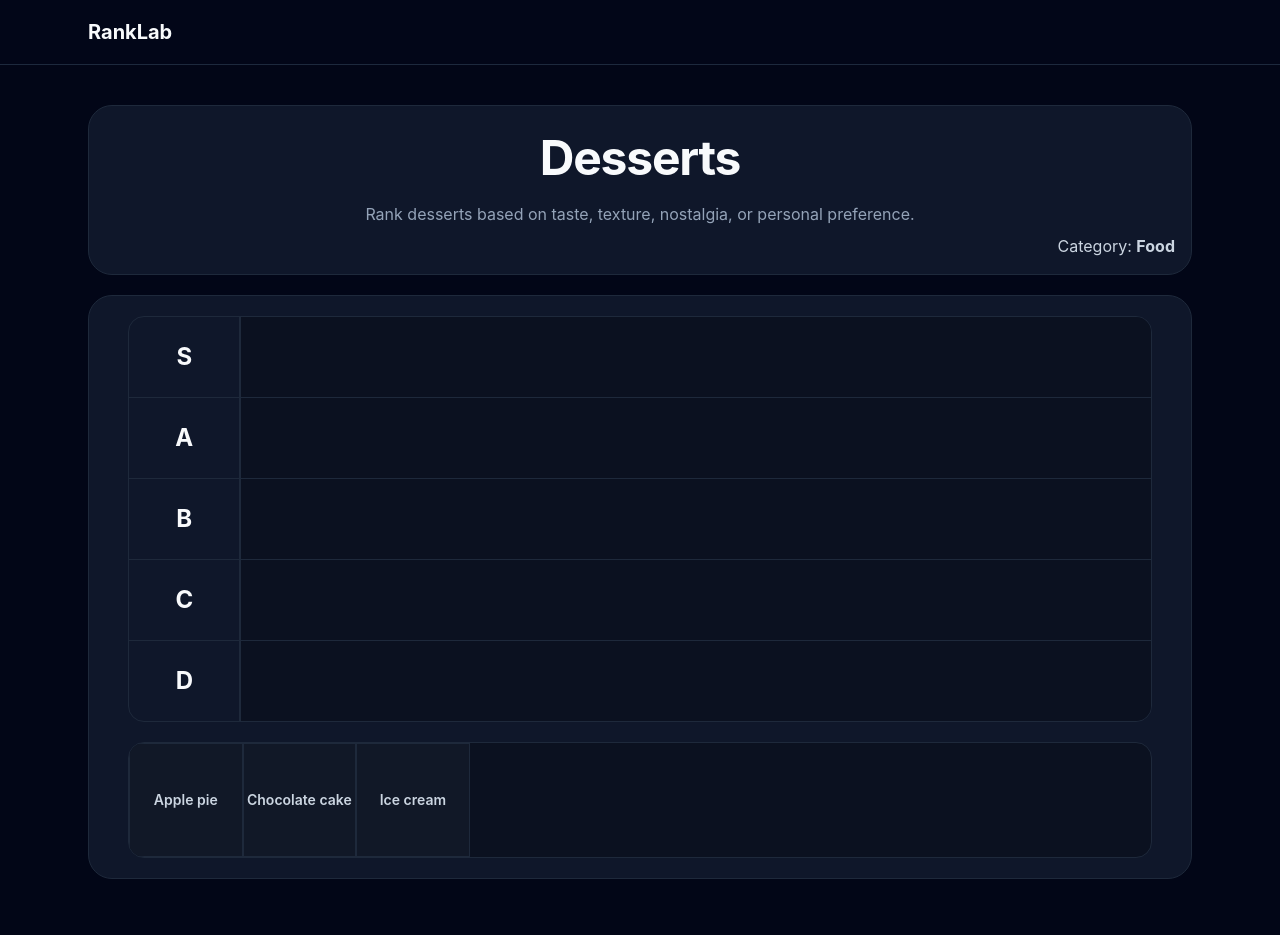
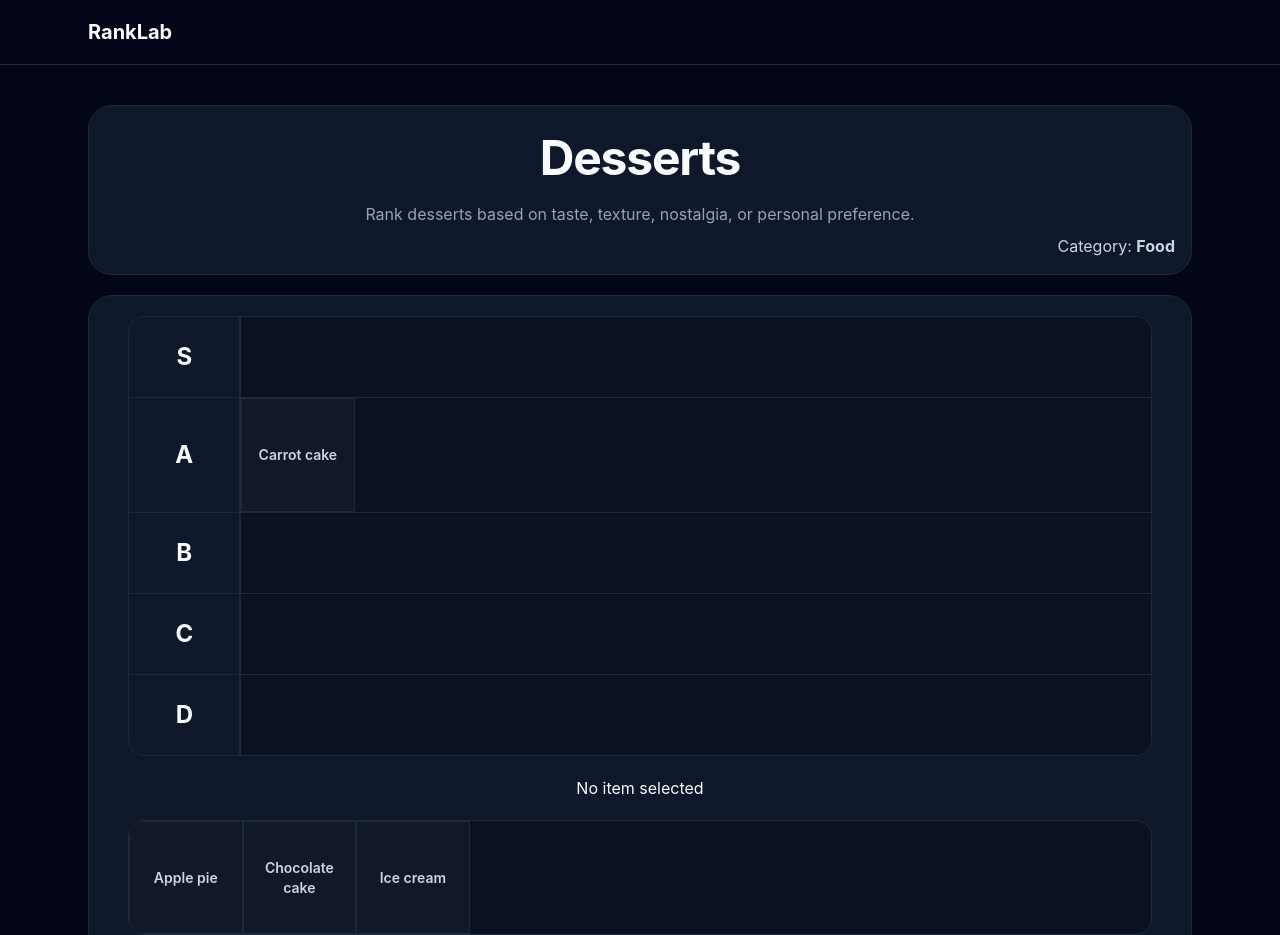
Before and after one commit to SantiG11/ranklab, a React (Vite) app: page /templates/desserts in a window 1280 px wide. Shown: the top 935 px of the page. Built offline with nearby package versions, Linux system fonts and the light colour scheme.

Commit message:
selected item state added

```diff
--- a/src/components/RankingItemCard.tsx
+++ b/src/components/RankingItemCard.tsx
@@ -1,15 +1,36 @@
 type RankingItemCardProps = {
   title: string;
+  id: string;
+  isSelected: boolean;
+  onSelect: (id: string) => void;
 };
 
-export default function RankingItemCard({ title }: RankingItemCardProps) {
+export default function RankingItemCard({
+  title,
+  id,
+  isSelected,
+  onSelect,
+}: RankingItemCardProps) {
   return (
-    <div className="aspect-square min-w-0 overflow-hidden border border-app-border">
-      <div className="flex h-full w-full items-center justify-center bg-app-surface-elevated">
-        <p className="text-center text-sm font-semibold text-text-soft">
+    <button
+      type="button"
+      onClick={() => onSelect(id)}
+      aria-pressed={isSelected}
+      className={`aspect-square min-w-0 overflow-hidden border text-left transition-all duration-200 ease-out focus:outline-none focus:ring-2 focus:ring-brand focus:ring-offset-2 focus:ring-offset-app-bg active:scale-[0.97] ${
+        isSelected
+          ? "border-brand bg-brand-soft shadow-[0_0_0_1px_rgba(124,58,237,0.35)] hover:border-brand-hover hover:bg-brand"
+          : "border-app-border bg-app-surface-elevated hover:-translate-y-0.5 hover:border-app-border-soft hover:bg-app-surface hover:shadow-lg hover:shadow-black/20"
+      }`}
+    >
+      <div className="flex h-full w-full items-center justify-center p-2">
+        <p
+          className={`text-center text-sm font-semibold transition-colors duration-200 ${
+            isSelected ? "text-text-main" : "text-text-soft"
+          }`}
+        >
           {title}
         </p>
       </div>
-    </div>
+    </button>
   );
 }
--- a/src/components/TierRow.tsx
+++ b/src/components/TierRow.tsx
@@ -3,13 +3,23 @@ import RankingItemCard from "./RankingItemCard";
 type TierRowProps = {
   name: string;
   id: string;
+  isSelected?: boolean;
+  selectedItem?: string;
+  onSelect: (id: string) => void;
   items: {
     id: string;
     title: string;
   }[];
 };
 
-export default function TierRow({ id, name, items }: TierRowProps) {
+export default function TierRow({
+  id,
+  name,
+  items,
+  isSelected,
+  selectedItem,
+  onSelect,
+}: TierRowProps) {
   return (
     <div
       key={id}
@@ -21,7 +31,13 @@ export default function TierRow({ id, name, items }: TierRowProps) {
 
       <div className="grid min-w-0 grid-cols-[repeat(auto-fill,minmax(7rem,1fr))] gap-0 bg-app-bg-soft">
         {items.map((item: { id: string; title: string }) => (
-          <RankingItemCard key={`${id}-${item.id}`} title={item.title} />
+          <RankingItemCard
+            key={`${id}-${item.id}`}
+            id={item.id}
+            title={item.title}
+            isSelected={isSelected || selectedItem === item.id}
+            onSelect={onSelect}
+          />
         ))}
       </div>
     </div>
--- a/src/features/templates/templateData.ts
+++ b/src/features/templates/templateData.ts
@@ -45,7 +45,11 @@ export const templates = [
     category: "Food",
     tiers: [
       { id: "tier-s", name: "S", items: [] },
-      { id: "tier-a", name: "A", items: [] },
+      {
+        id: "tier-a",
+        name: "A",
+        items: [{ id: "carrot-cake", title: "Carrot cake" }],
+      },
       { id: "tier-b", name: "B", items: [] },
       { id: "tier-c", name: "C", items: [] },
       { id: "tier-d", name: "D", items: [] },
--- a/src/pages/TemplateRankingPage.tsx
+++ b/src/pages/TemplateRankingPage.tsx
@@ -13,6 +13,8 @@ export function TemplateRankingPage() {
 
   const [tiers, setTiers] = useState(template.tiers);
   const [unrankedItems, setUnrankedItems] = useState(template.unrankedItems);
+
+  const [selectedItemId, setSelectedItemId] = useState<string | null>(null);
 
   return (
     <main className="app-page">
@@ -34,13 +36,31 @@ export function TemplateRankingPage() {
         <section className="app-section flex w-full flex-col items-center gap-5 p-5">
           <div className="w-full max-w-5xl overflow-hidden rounded-2xl border border-app-border">
             {tiers.map((tier) => (
-              <TierRow name={tier.name} id={tier.id} items={tier.items} />
+              <TierRow
+                name={tier.name}
+                id={tier.id}
+                items={tier.items}
+                selectedItem={selectedItemId ? selectedItemId : ""}
+                onSelect={setSelectedItemId}
+              />
             ))}
           </div>
 
+          {selectedItemId ? (
+            <p>Selected item: {selectedItemId}</p>
+          ) : (
+            <p>No item selected</p>
+          )}
+
           <div className="grid min-h-[7rem] w-full max-w-5xl grid-cols-[repeat(auto-fill,minmax(7rem,1fr))] gap-0 overflow-hidden rounded-2xl border border-app-border bg-app-bg-soft">
             {unrankedItems.map((item) => (
-              <RankingItemCard key={`unranked-${item.id}`} title={item.title} />
+              <RankingItemCard
+                key={`unranked-${item.id}`}
+                id={item.id}
+                title={item.title}
+                isSelected={selectedItemId === item.id}
+                onSelect={setSelectedItemId}
+              />
             ))}
           </div>
         </section>
```
